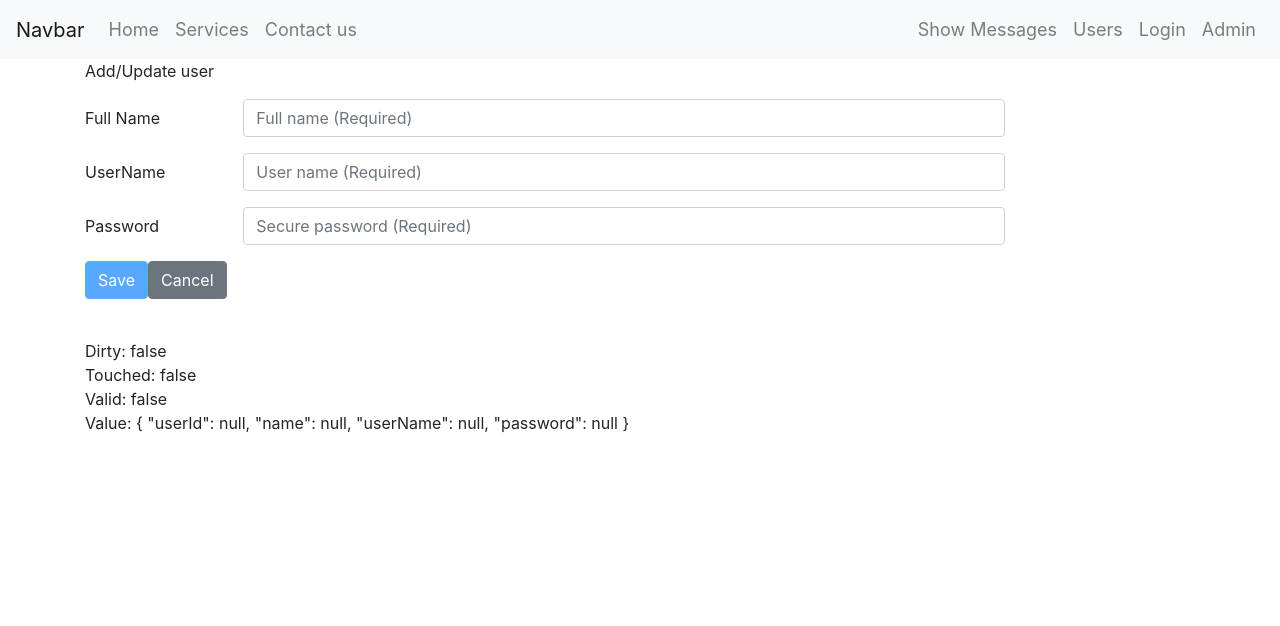
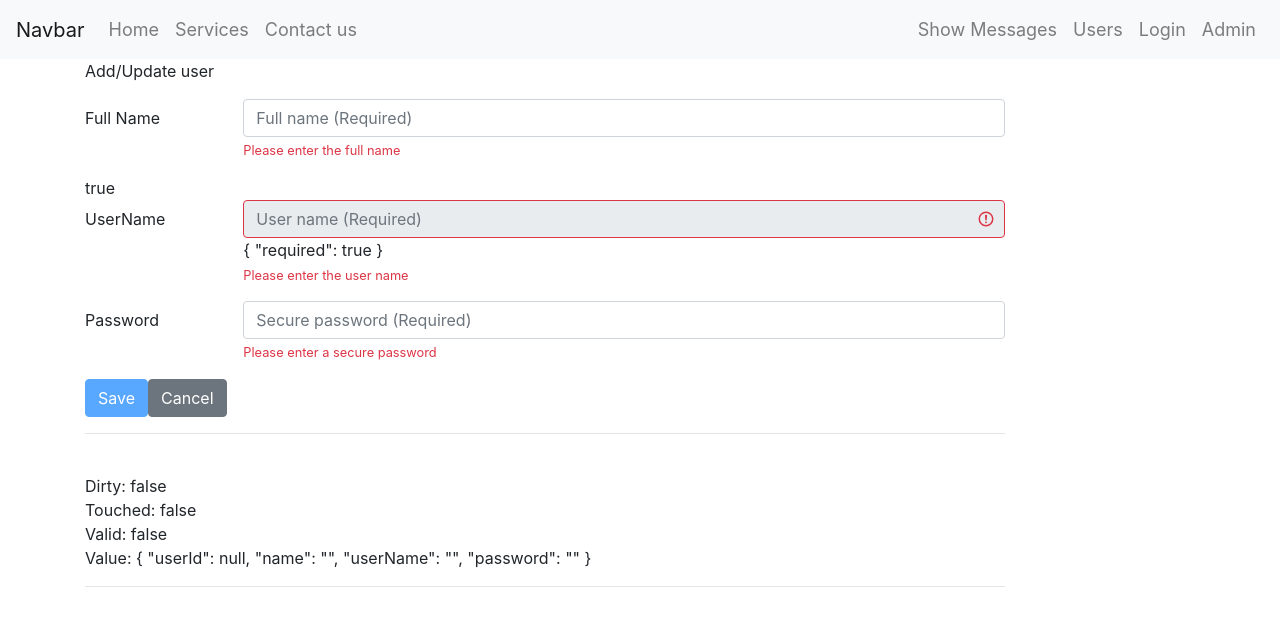
Before and after one commit to lreb/nawi, an Angular app: page /1/edit in a window 1280 px wide. Shown: the top 626 px of the page. Built offline with nearby package versions, Linux system fonts and the light colour scheme; no server answers.

Commit message:
added reactive forms validations

```diff
--- a/src/app/modules/users/components/users-edit/users-edit.component.html
+++ b/src/app/modules/users/components/users-edit/users-edit.component.html
@@ -9,11 +9,19 @@
       <input type="text" class="form-control"
       id="nameUserId"
       formControlName="name"
-      placeholder="Full name (Required)"
-      required>
-
+      [ngClass]="{'is-invalid': (userForm.get('name').touched || userForm.get('name').dirty) && !userForm.get('name').valid }"
+      placeholder="Full name (Required)">
+      <span class="invalid-feedback d-block">
+        <span *ngIf="userForm.get('name').errors?.required">
+            Please enter the full name
+        </span>
+        <span *ngIf="userForm.get('name').errors?.minlength">
+          Must be longer tha 10 characters
+        </span>
+      </span>
     </div>
   </div>
+  {{userNameEnabled}}
   <div class="form-group row">
     <label for="inputEmail3" class="col-sm-2 col-form-label">UserName</label>
     <div class="col-sm-10">
@@ -21,7 +29,22 @@
       id="userNameId"
       formControlName="userName"
       placeholder="User name (Required)"
-      required>
+      [ngClass]="{'is-invalid': (userForm.get('userName').touched || userForm.get('userName').dirty) && !userForm.get('userName').valid
+                || userForm.get('userName').errors }"
+      [attr.disabled]="userNameEnabled ? '' : null">
+      {{userForm.get('userName').errors | json}}
+      {{userForm.get('userName').errors?.unique | json}}
+      <span class="invalid-feedback d-block">
+        <span *ngIf="userForm.get('userName').errors?.required">
+            Please enter the user name
+        </span>
+        <span *ngIf="userForm.get('userName').errors?.minlength">
+          Must be longer tha 6 characters
+        </span>
+        <span *ngIf="userForm.get('userName').errors?.inuse">
+          User name must be unique
+        </span>
+      </span>
     </div>
   </div>
   <div class="form-group row">
@@ -31,7 +54,16 @@
       id="passwordId"
       formControlName="password"
       placeholder="Secure password (Required)"
-      required>
+      [ngClass]="{'is-invalid': (userForm.get('password').touched || userForm.get('password').dirty) && !userForm.get('password').valid }"
+      >
+      <span class="invalid-feedback d-block">
+        <span *ngIf="userForm.get('password').errors?.required">
+            Please enter a secure password
+        </span>
+        <span *ngIf="userForm.get('password').errors?.minlength">
+          Must be longer tha 8 characters
+        </span>
+      </span>
     </div>
   </div>
   <div class="form-group row">
@@ -42,12 +74,15 @@
         Save
       </button>
       <a type="button" class="btn btn-secondary" [routerLink]="['/users']" >Cancel</a>
-
     </div>
   </div>
 </form>
+
+<hr>
 
 <br>Dirty: {{userForm.dirty}}
 <br>Touched: {{userForm.touched}}
 <br>Valid: {{userForm.valid}}
 <br>Value: {{userForm.value | json}}
+
+<hr>
--- a/src/app/modules/users/components/users-edit/users-edit.component.ts
+++ b/src/app/modules/users/components/users-edit/users-edit.component.ts
@@ -3,7 +3,20 @@ import { Router, ActivatedRoute } from '@angular/router';
 import { ApiRestService } from 'src/app/shared/services/api-rest.service';
 import { User } from 'src/app/models/classes/User';
 import { environment } from 'src/environments/environment';
-import { FormGroup, FormControl } from '@angular/forms';
+import { FormGroup, FormControl, FormBuilder, Validator, Validators, AbstractControl, ValidatorFn } from '@angular/forms';
+import { faBaby } from '@fortawesome/free-solid-svg-icons';
+import { debounceTime, map } from 'rxjs/operators';
+import { Observable } from 'rxjs';
+
+function userAvailability(c: AbstractControl): { [key: string]: boolean } | null {
+  const userName = c.get('userName');
+  if (true) {
+    c.get('userName').setErrors({
+      availability: true,
+    });
+  }
+  return { match: null };
+}
 
 @Component({
   selector: 'app-users-edit',
@@ -11,27 +24,73 @@ import { FormGroup, FormControl } from '@angular/forms';
   styleUrls: ['./users-edit.component.css']
 })
 export class UsersEditComponent implements OnInit {
-
+  routeId: number;
   userForm: FormGroup
   user = new User();
+  userNameEnabled: boolean;
   // user: User = {} as User;
   constructor(
     private route: ActivatedRoute,
     private api: ApiRestService,
-    private router: Router
+    private router: Router,
+    private fb: FormBuilder
   ) { }
 
   ngOnInit(): void {
-    this.userForm = new FormGroup({
-      userId: new FormControl(),
-      name: new FormControl(),
-      userName: new FormControl(),
-      password: new FormControl()
+    // this.userForm = new FormGroup({
+    //   userId: new FormControl(),
+    //   name: new FormControl(),
+    //   userName: new FormControl(),
+    //   password: new FormControl()
+    // });
+    // build form group
+    this.userForm = this.fb.group({
+      userId: [ null ],
+      name: ['', [Validators.required, Validators.minLength(10)] ],
+      userName: ['', [Validators.required, Validators.minLength(6), Validators.pattern('^[^a-z]*[a-z]*[^a-z]*$')] ],
+      password: ['', [Validators.required, Validators.minLength(8)] ]
     });
-    const id = +this.route.snapshot.paramMap.get('id');
-    if (id > 0) {
-      this.getUser(id);
+    // get route params
+    this.routeId = +this.route.snapshot.paramMap.get('id');
+    if (this.routeId > 0) {
+      this.getUser(this.routeId);
+      this.userNameEnabled = true;
+    } else {
+      this.userNameEnabled = false;
     }
+    // value changes
+
+    const userNameValidation = this.userForm.get('userName');
+    // if (this.routeId > 0) {
+    //   userNameValidation.clearValidators();
+    // } else {
+    //   userNameValidation.setValidators(Validators.required)
+    // }
+
+    userNameValidation.valueChanges.pipe(
+      debounceTime(1000)
+    )
+    .subscribe(
+      value => {
+        if (this.routeId > 0) {
+          userNameValidation.clearValidators();
+        } else {
+          userNameValidation.setValidators(Validators.required)
+          this.api.get(environment.apis.netCoreAPI.host, '', `user/validate/availability/${value}`).subscribe(
+            (data: any) => {
+              console.log(`${typeof(data)} value: ${data}`);
+              if (!data) {
+                userNameValidation.setValidators(Validators.required);
+                this.userForm.controls.userName.setErrors({inuse: true});
+              }
+            },
+            (err: any) => {
+              console.log(err);
+            }
+          );
+        }
+      }
+    );
   }
 
   fillForm(user: User): void {
@@ -47,7 +106,7 @@ export class UsersEditComponent implements OnInit {
     if ( this.userForm.valid) {
       const user = {...this.user, ...this.userForm.value };
       console.log(user)
-      if (user.userId === null) {
+      if (user.userId === null || user.userId === 0) {
         user.userId = 0;
         this.createtUser(user);
       } else {
--- a/src/app/shared/services/api-header.interceptor.ts
+++ b/src/app/shared/services/api-header.interceptor.ts
@@ -7,8 +7,8 @@ export class ApiHeaderInterceptor implements HttpInterceptor {
   constructor() {}
 
   intercept(req: HttpRequest<any>, next: HttpHandler): Observable<HttpEvent<any>> {
-    console.log(`interceptor: ${req}`);
-    console.log(`interceptor: ${req.url}`);
+    // console.log(`interceptor: ${req}`);
+    // console.log(`interceptor: ${req.url}`);
     const headers = req.headers
       .set('Content-Type', 'application/json');
     const authReq = req.clone({ headers });
```
Also changed, not shown: src/app/shared/services/api-response.interceptor.ts (+9 -9 lines).
